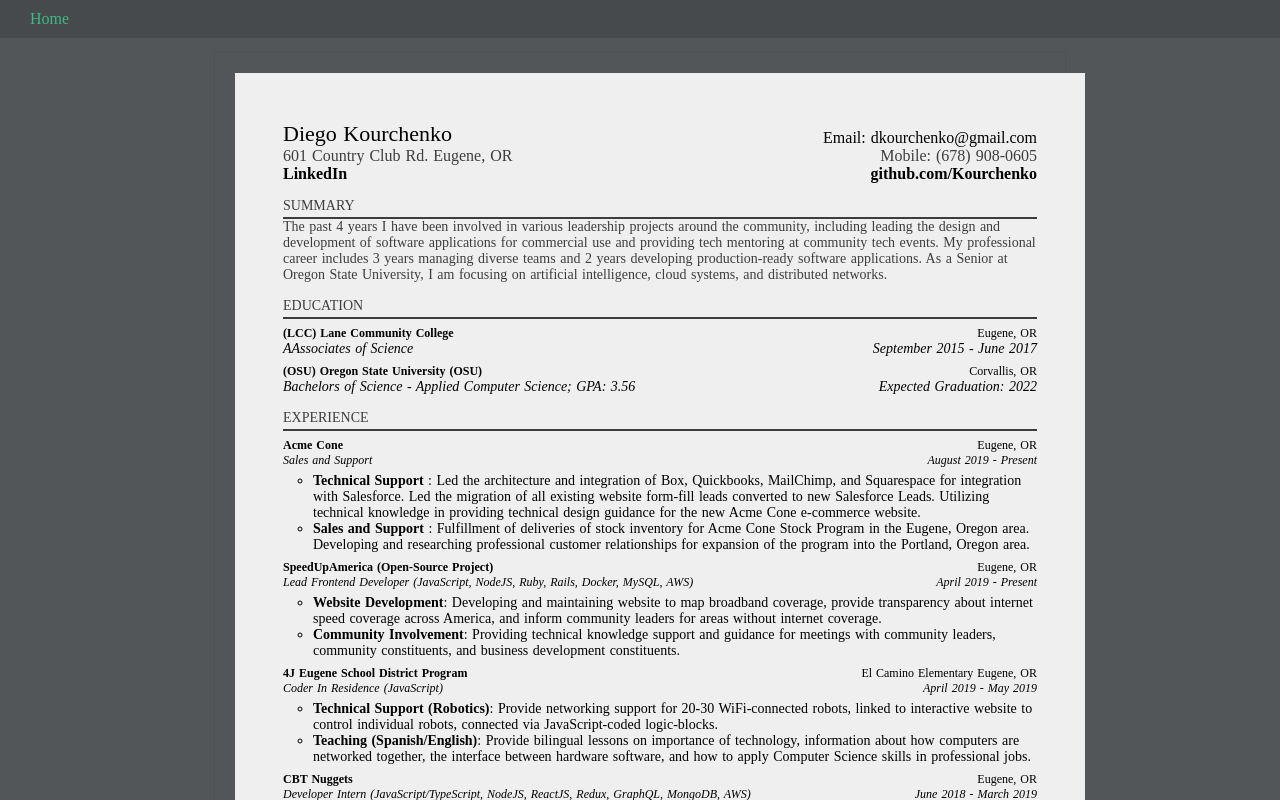
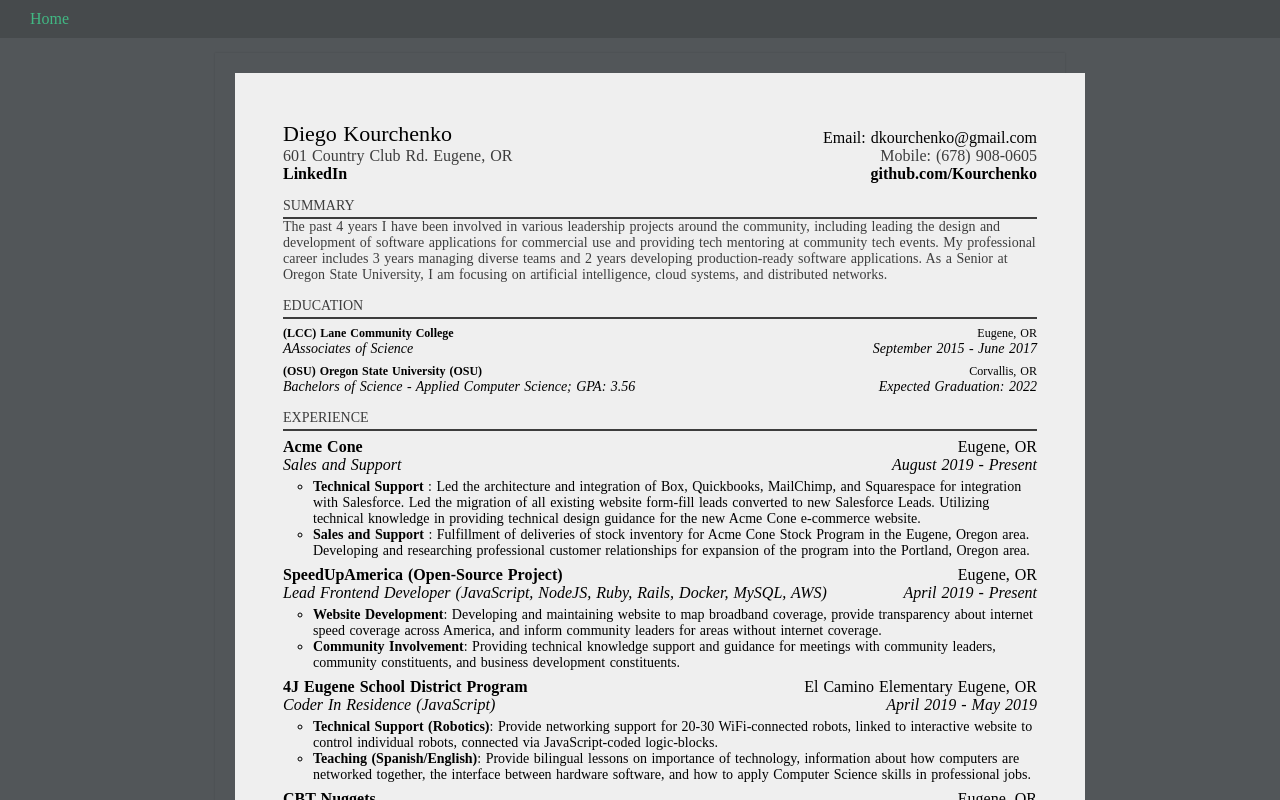
Before and after one commit to Kourchenko/vue, a Nuxt app: page /vue-resume in a window 1280 px wide. Built offline with nearby package versions, Linux system fonts and the light colour scheme.

Commit message:
Font-size update

```diff
--- a/assets/scss/vue.scss
+++ b/assets/scss/vue.scss
@@ -63,10 +63,14 @@
       }
     }
     .company {
-      font-size: 14px;
+      h2 {
+        font-size: 16px;
+      }
     }
     .title {
-      font-size: 12px;
+      h2 {
+        font-size: 14px;
+      }
     }
     .list--container {
       font-size: 14px;
```
